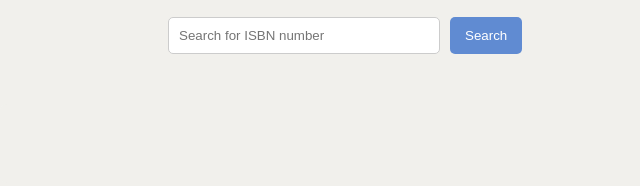
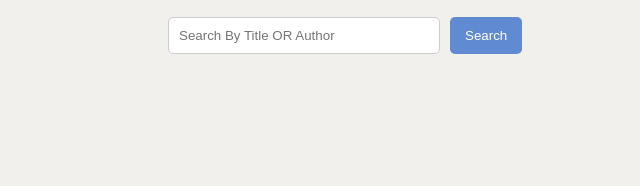
Before and after one commit to gajiparamaulik/book-library, a plain HTML site: page Index.html in a window 1280 px wide. Shown: the part 456-642 px from the top of the page, 0-640 px from the left. Drawn offline with nearby package versions, Linux system fonts and the light colour scheme; no server answers.

Commit message:
input field changes done

```diff
--- a/Index.html
+++ b/Index.html
@@ -36,7 +36,7 @@
                 <h2 class="main-title">Buy and sell your books for the best price</h2>
                 <p class="sub-title">Lorem ipsum dolor sit amet consectetur adipisicing elit. Eum, quas.</p>
                 <div class="search-box">
-                    <input type="text" id="searchInput" placeholder="Search for ISBN number">
+                    <input type="text" id="searchInput" placeholder="Search By Title OR Author">
                     <button type="submit" id="searchBook">Search</button>
                 </div>
             </div>
```
